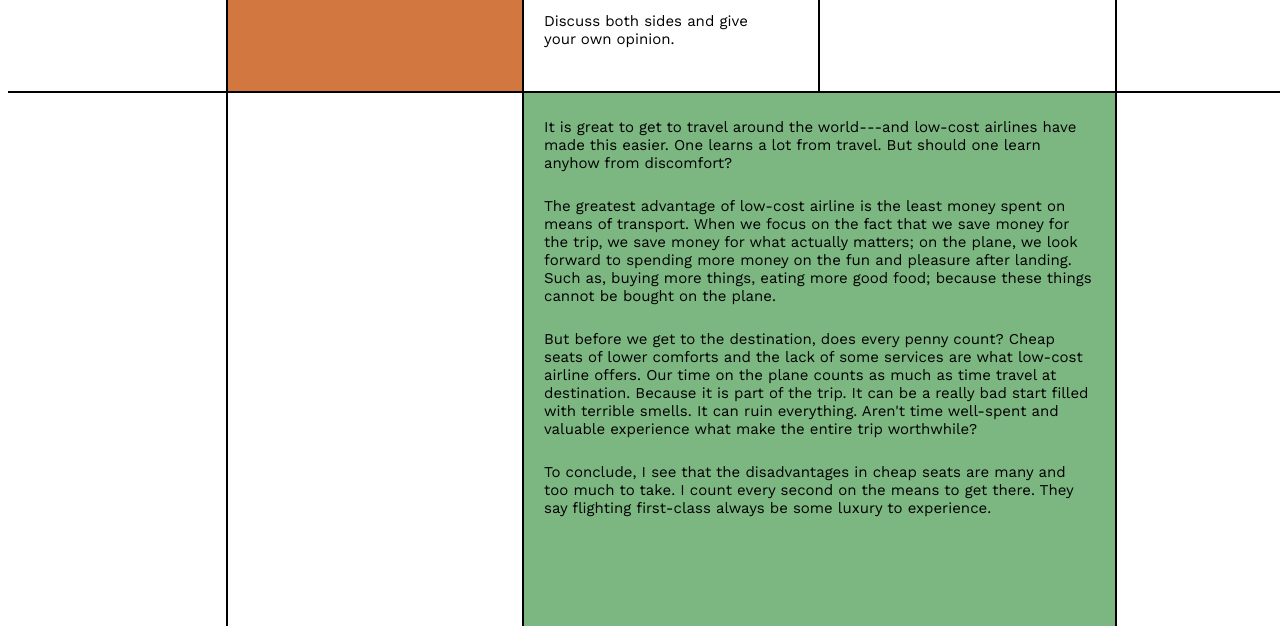
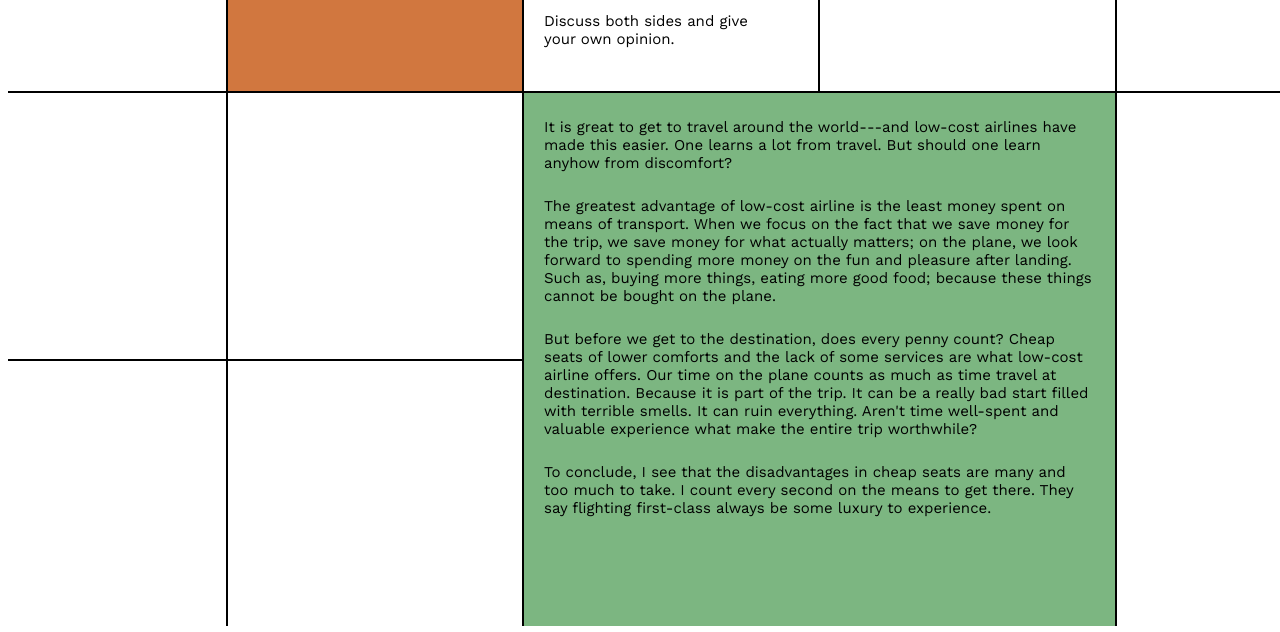
Before and after one commit to tranthanhhthao/ietls-ouch-low-cost-airlines, a plain HTML site: page index.html in a window 1280 px wide. Shown: the part 184-816 px from the top of the page. Drawn offline with nearby package versions, Linux system fonts and the light colour scheme.

Commit message:
Add files via upload

```diff
--- a/index.html
+++ b/index.html
@@ -18,13 +18,17 @@
                 <div class="col col-3 essay" id="essay">
 
                 </div>
-                <a class="col col-4 " href="">
-                </a>
+                <div class="col col-4 " href="">
+                </div>
                 <div class="col col-5"></div>
             </div>
             <div class="row">
-                <div class="col col-1"></div>
-                <a class="col col-2"></a>
+                <div class="col col-1">
+                    <div class="new-row"></div>
+                </div>
+                <div class="col col-2">
+                    <div class="new-row"></div>
+                </div>
                 <div class="col col-3" id="essay-content">
                 </div>
                 <!-- <a class="col col-4 "></a> -->
--- a/style.css
+++ b/style.css
@@ -98,6 +98,12 @@ body {
     max-width: 13%;
 
     border-right: 0;
+}
+
+.new-row {
+    height: calc(100vh/3);
+    /* background-color: #d1773f !important; */
+    border-bottom: 2px solid black;
 }
 
 
```
